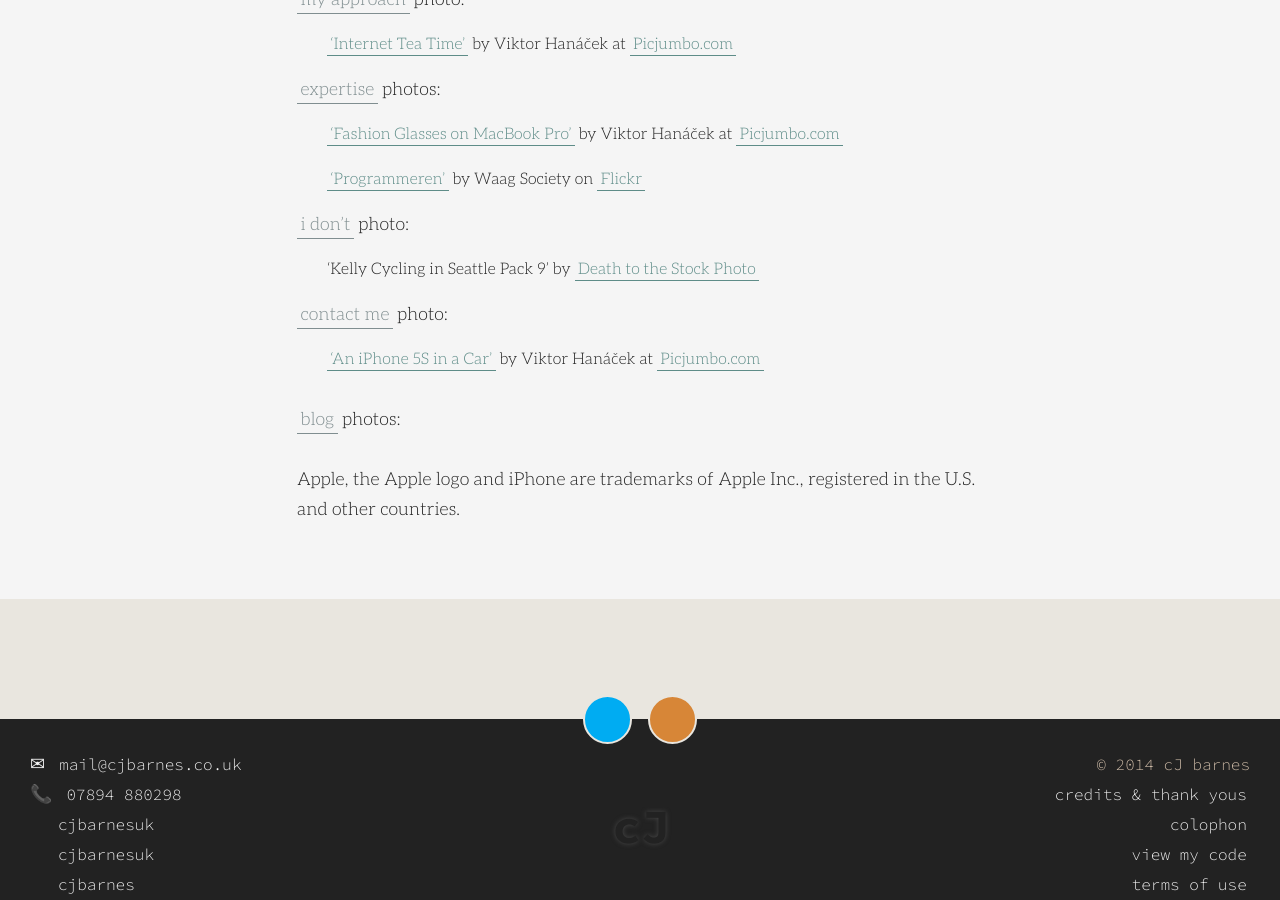
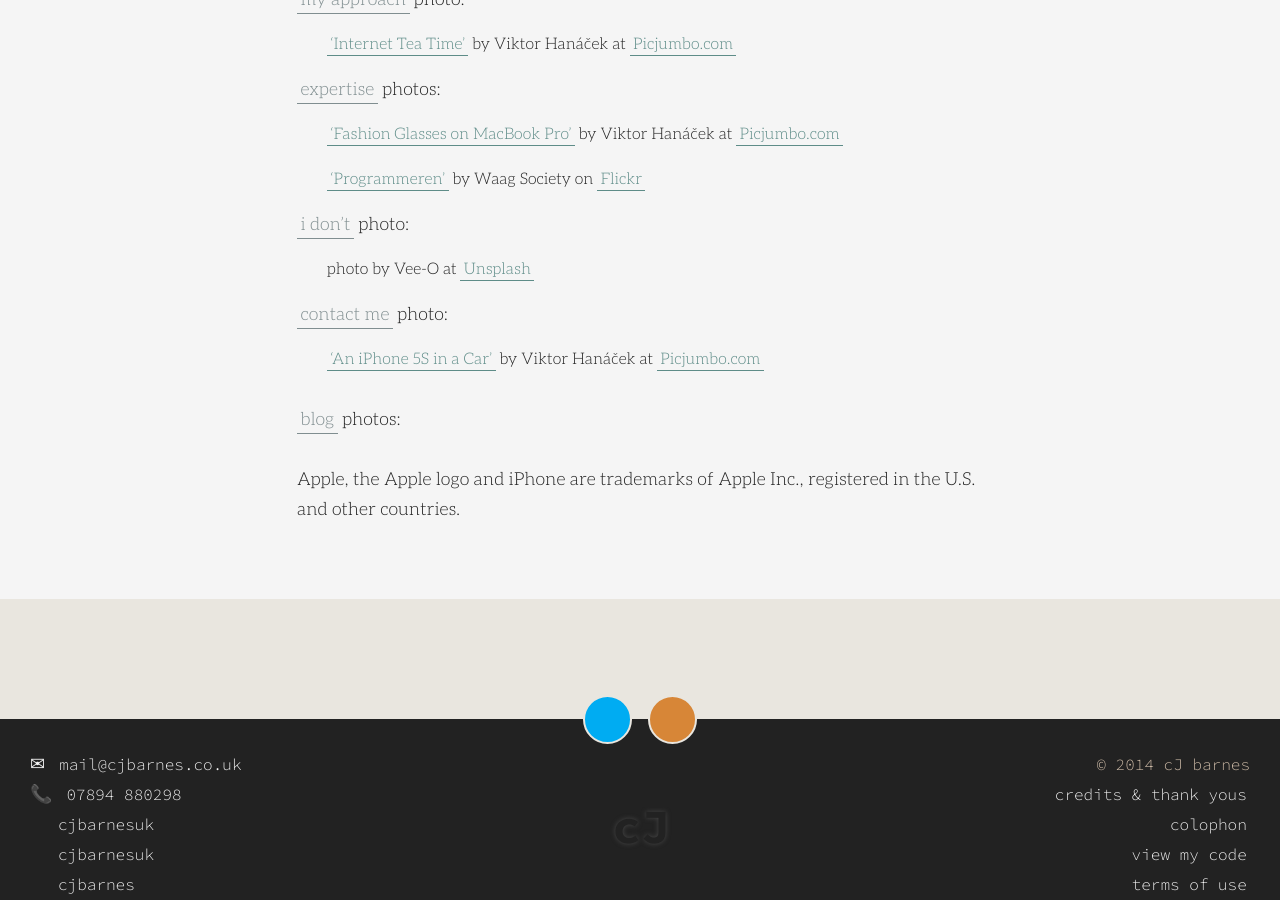
Before and after one commit to cjbarnes/cjbarnes.github.io, a Jekyll site: the page built from _pages/credits.md, in a window 1280 px wide and 900 px high, scrolled down 1711 px. Built offline with Jekyll 4.4.1, drawn with Linux system fonts in a browser that asks for light colours; some web fonts are replaced.

Commit message:
Corrected I Don't photo credit

```diff
--- a/_pages/credits.md
+++ b/_pages/credits.md
@@ -42,7 +42,7 @@ First things first: all web design and writing on this website is by Chris Barne
 :  ['Programmeren'](https://www.flickr.com/photos/waagsociety/8536919558/) by Waag Society on [Flickr](https://www.flickr.com/photos/waagsociety/)
 
 [i don’t](/whatido/idont) photo:
-:  'Kelly Cycling in Seattle Pack 9' by [Death to the Stock Photo](http://deathtothestockphoto.com)
+:  photo by Vee-O at [Unsplash](http://unsplash.com)
 
 [contact me](/contact/) photo:
 :  ['An iPhone 5S in a Car'](http://picjumbo.com/an-iphone-5s-in-a-car/) by Viktor Hanáček at [Picjumbo.com](http://picjumbo.com)
```
